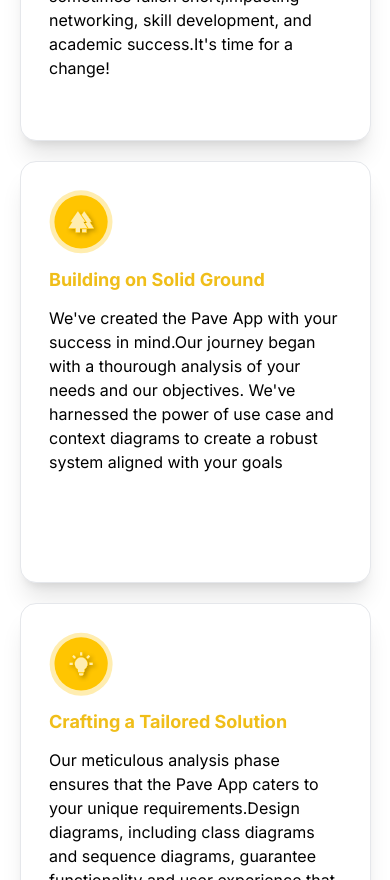
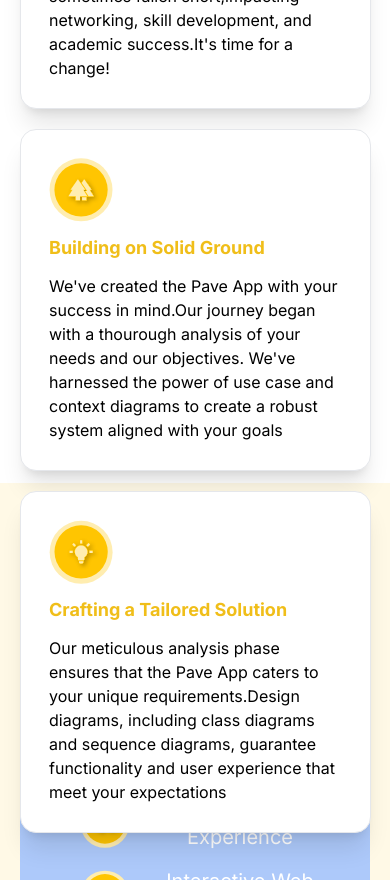
Before and after one commit to iam-hbk/pave-web, a Next.js app: page / in a window 390 px wide. Shown: the part 1120-2000 px from the top of the page. Built offline with nearby package versions, Linux system fonts and the light colour scheme.

Commit message:
updated cards height

```diff
--- a/src/components/Features.tsx
+++ b/src/components/Features.tsx
@@ -1,12 +1,20 @@
+import Image from "next/image";
+
 export default function Features() {
   return (
-    <div className="bg-[#fff9e6] w-full">
+    <div className="bg-[#fff9e6] w-full z-40">
       <div className="text-4xl text-center font-bold text-black p-5">
         Explore our Features
       </div>
       <div className="flex flex-col md:flex-row justify-center items-center w-full text-center p-5">
         <div className="hidden md:flex z-10 order-2 md:order-1 mb-5 md:mb-0">
-        <img className="max-w-xs md:max-w-full" src="/assets/svgs/phone_features.svg" alt="phone" />
+          <Image
+            width={421}
+            height={753}
+            className="max-w-xs md:max-w-full"
+            src="/assets/svgs/phone_features.svg"
+            alt="phone"
+          />
         </div>
 
         <div className="w-full md:w-[40%] p-5 md:p-20  md:ml-[-150px] rounded-lg z-0 bg-[#adc9fa] order-1 md:order-2">
@@ -19,7 +27,7 @@
             ].map((feature) => (
               <li key={feature}>
                 <div className="flex justify-start items-center">
-                <img src="/assets/svgs/arrow_change.svg" alt="arrow" />
+                  <Image height={50} width={50} src="/assets/svgs/arrow_change.svg" alt="arrow" />
                   <div className="text-xl text-white p-2">{feature}</div>
                 </div>
               </li>
--- a/src/components/Mission.tsx
+++ b/src/components/Mission.tsx
@@ -1,5 +1,5 @@
 "use client"; // This is a client component 👈🏽
-
+import Image from "next/image";
 import { useState, useEffect } from "react";
 import Dot from "./Dot";
 
@@ -31,14 +31,23 @@
   ];
 
   return (
-    <div className="relative bg-white flex flex-col z-20 md:h-[80vh]">
+    <div className="relative bg-white flex flex-col z-20 h-[100vh]">
       <div className="text-4xl text-center font-bold text-black z-30">
         Our mission
       </div>
       <div className="md:flex block justify-center gap-10 z-30 mt-[20px]">
-        {missionCards.map((card) => (
-          <div className="card bg-white md:w-[25%] w-[90%] m-5 h-[50vh] shadow-xl p-7 z-30 border">
-            <img className="w-16 h-16" src={card.icon} alt="arrow" />
+        {missionCards.map((card, index) => (
+          <div
+            key={index}
+            className="card bg-white md:w-[25%] w-[90%] m-5  shadow-xl p-7 z-30 border"
+          >
+            <Image
+              width={100}
+              height={100}
+              className="w-16 h-16"
+              src={card.icon}
+              alt="arrow"
+            />
             <div className="card-title text-lg font-bold text-primary pt-3 ">
               {card.title}
             </div>
@@ -46,7 +55,7 @@
           </div>
         ))}
       </div>
-      <div className="hidden md:flex absolute flex flex-wrap w-[1080] gap-16 p-12 z-10">
+      <div className="hidden md:flex absolute flex-wrap w-[1080] gap-16 p-12 z-10">
         {Array.from({ length: 184 }, (_, i) => (
           <Dot key={i} mousePos={mousePos} />
         ))}
```
Lines whose indentation alone changed are shown as unchanged.
